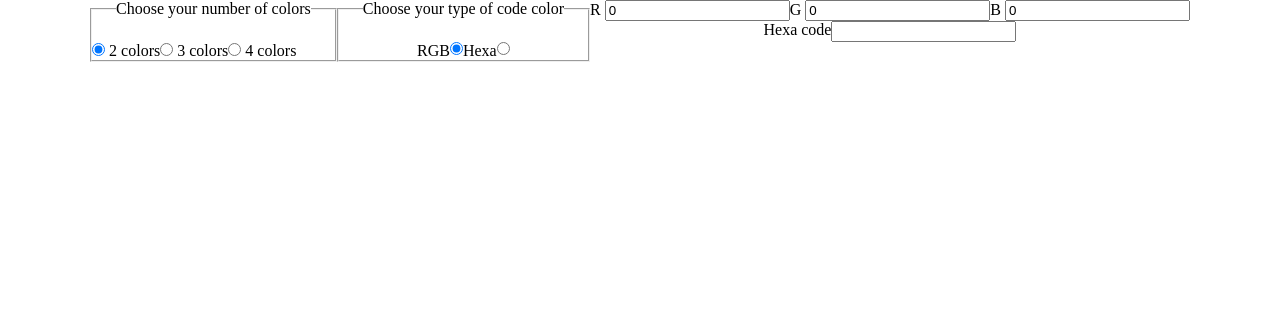
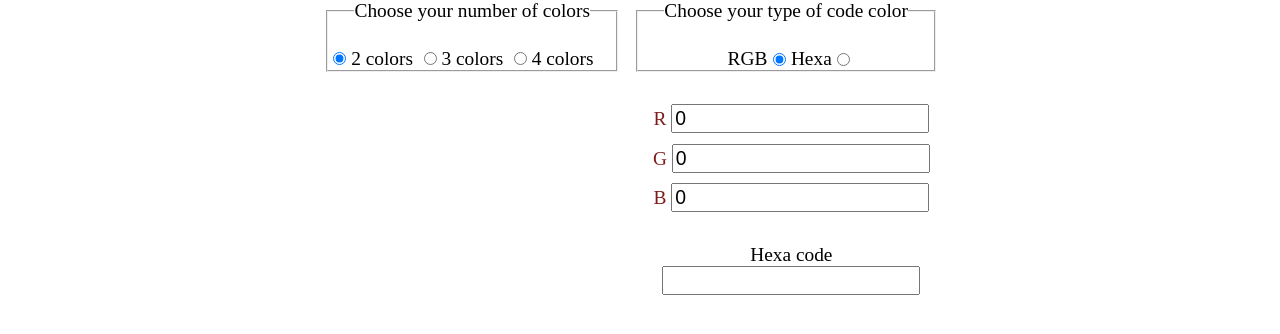
Before and after one commit to Yvialga/ColorsComparator, a plain HTML site: page index.html in a window 1280 px wide. Drawn offline with Linux system fonts and the light colour scheme.

Commit message:
progress: manage alignment of components

```diff
--- a/index.html
+++ b/index.html
@@ -34,11 +34,11 @@
                         <div class="flex">
                             <div class="flex">
                                 <label for="code-color1">RGB</label>
-                            <input type="radio" name="code-type" id="code-color1" checked>
+                                <input type="radio" name="code-type" id="code-color1" class="code-color" checked>
                             </div>
                             <div class="flex">
                                 <label for="code-color2">Hexa</label>
-                            <input type="radio" name="code-type" id="code-color2">
+                                <input type="radio" name="code-type" id="code-color2" class="code-color">
                             </div>
                         </div>
                     </fieldset>
--- a/sass/libs/reset.scss
+++ b/sass/libs/reset.scss
@@ -1 +1 @@
-/*! minireset.css v0.0.6 | MIT License | github.com/jgthms/minireset.css */html,body,p,ol,ul,li,dl,dt,dd,blockquote,figure,fieldset,legend,textarea,pre,iframe,hr,h1,h2,h3,h4,h5,h6{margin:0;padding:0}body{width: 100%;height: 100%;}h1,h2,h3,h4,h5,h6{font-size:100%;font-weight:normal}ul{list-style:none}button,input,select{margin:0}html{box-sizing:border-box}*,*::before,*::after{box-sizing:inherit}img,video{height:auto;max-width:100%}iframe{border:0}table{border-collapse:collapse;border-spacing:0}td,th{padding:0}
+/*! minireset.css v0.0.6 | MIT License | github.com/jgthms/minireset.css */html,body,p,ol,ul,li,dl,dt,dd,blockquote,figure,fieldset,legend,textarea,pre,iframe,hr,h1,h2,h3,h4,h5,h6{margin:0;padding:0}body{width: 100%;height: 100%;}h1,h2,h3,h4,h5,h6{font-size:100%;font-weight:normal}ul{list-style:none}button,input,select{margin:0}html{box-sizing:border-box}*,*::before,*::after{box-sizing:border-box}img,video{height:auto;max-width:100%}iframe{border:0}table{border-collapse:collapse;border-spacing:0}td,th{padding:0}
--- /dev/null
+++ b/sass/libs/responsive.scss
@@ -0,0 +1,10 @@
+@media all and (min-width: 768px) {
+    form {
+        flex-flow: row!important;
+
+        fieldset {
+            align-self: flex-start;
+            margin-right: 1rem;
+        }
+    }
+}
--- a/sass/libs/var.scss
+++ b/sass/libs/var.scss
@@ -1,3 +1,7 @@
 :root {
     --block-spacing: 1.5rem;
+    --slightly-spacement: .3rem;
+    --red: rgb(126, 28, 28);
+    --blue: rgb(28, 41, 116);
+    --green: rgb(28, 126, 41);
 }
--- a/sass/style.scss
+++ b/sass/style.scss
@@ -1,5 +1,6 @@
 @import "libs/reset.scss";
 @import "libs/var.scss";
+@import "libs/responsive.scss";
 
 ////////    Global  \\\\\\\\
 
@@ -9,11 +10,31 @@
     flex-wrap: wrap;
 }
 
+* {
+    font-size: 1.1rem;
+}
+
+input {
+    transition: .2s;
+}
+
 
 ////////    Form  \\\\\\\\
 
 form, .type-selector, #rgb-fields, #hexa-fields {
     justify-content: center;
+}
+
+form {
+
+    flex-flow: column;
+    align-items: center!important;
+
+    &>fieldset {
+        .color-number-selector div {
+            margin: auto var(--slightly-spacement);
+        }
+    }
 }
 
 legend {
@@ -22,9 +43,47 @@ legend {
 
 .type-selector {
 
+    flex-flow: column;
+
     fieldset {
         margin-bottom: var(--block-spacing);
+
+        div {
+
+            input {
+                align-self: center;
+            }
+
+            label {
+                margin: auto var(--slightly-spacement);
+            }
+        }
+
     }
+
+    #rgb-fields {
+        flex-flow: column;
+
+        & div {
+            margin: var(--slightly-spacement) auto;
+
+            label:first-child {
+                color: var(--red);
+            }
+        }
+
+    }
+
+    #hexa-fields {
+        margin: var(--block-spacing);
+        flex-flow: column;
+        align-items: center;
+
+        label {
+            margin: auto var(--slightly-spacement);
+        }
+    }
+
 }
 
 #colors-inputs {
@@ -34,3 +93,10 @@ legend {
     }
 
 }
+
+
+////////    color blocks  \\\\\\\\
+
+.half-cut {
+    width: 50%;
+}
```
Also changed, not shown: style.css, 2 other files. Lines whose indentation alone changed are shown as unchanged.
